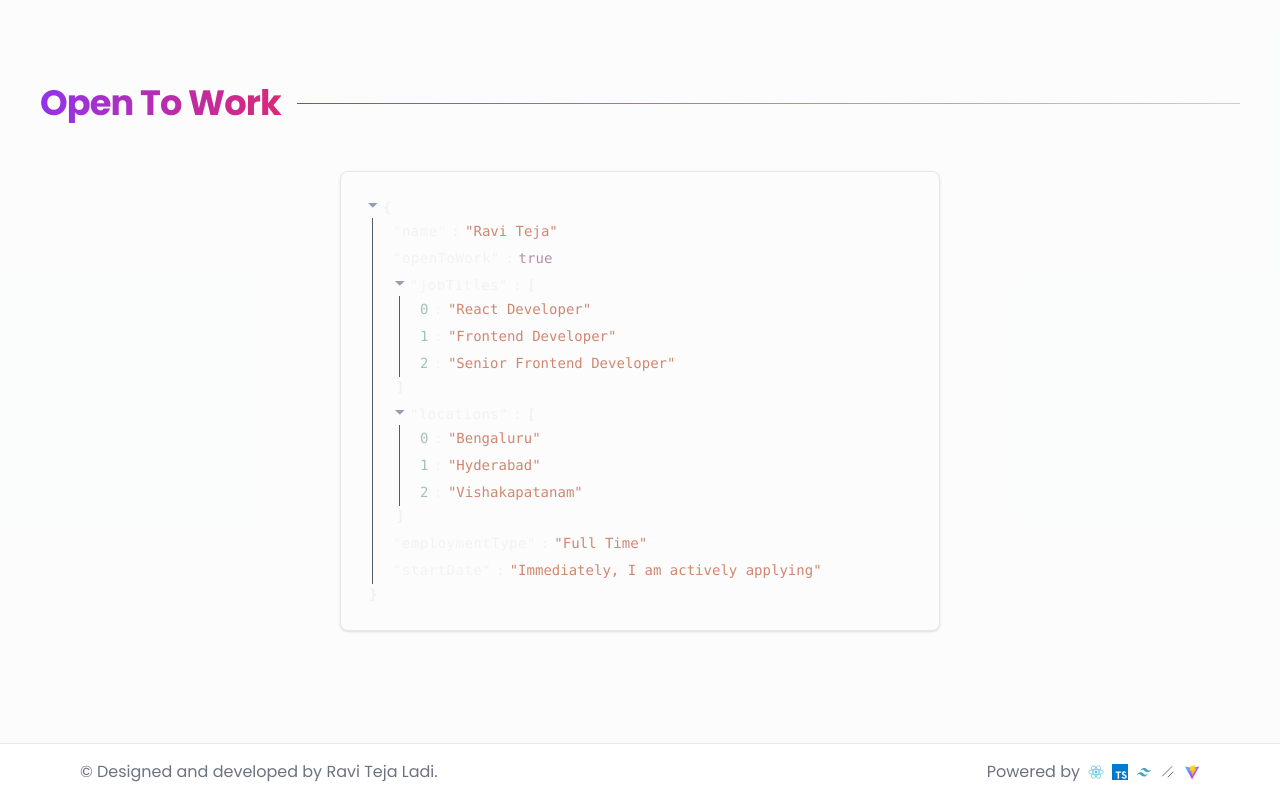
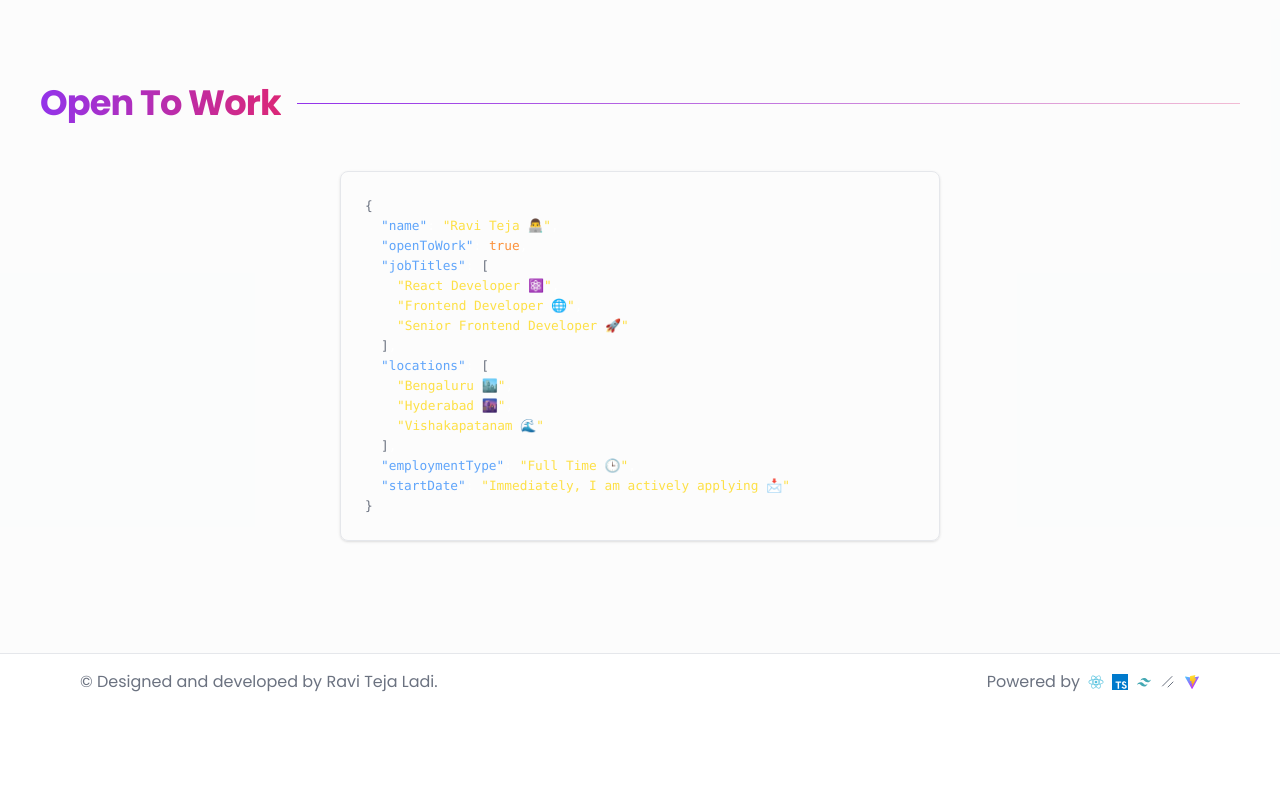
Before and after one commit to RaviTejaLadi/ravitejal, a React (Vite) app: page / in a window 1280 px wide. Shown: the part 7348-8148 px from the top of the page. After the commit the page ends 8058 px from the top, so only its background shows below. Built offline with nearby package versions, Linux system fonts and the light colour scheme.

Commit message:
feat: remove react-json-view dependency and implement custom JSON rendering in OpenToWork component

```diff
--- a/package.json
+++ b/package.json
@@ -26,7 +26,6 @@
     "postcss": "^8.5.3",
     "react": "^19.0.0",
     "react-dom": "^19.0.0",
-    "react-json-view": "^1.21.3",
     "react-router-dom": "^7.4.0",
     "tailwind-merge": "^3.0.2",
     "tailwindcss-animate": "^1.0.7"
--- a/src/pages/OpenToWork.tsx
+++ b/src/pages/OpenToWork.tsx
@@ -1,14 +1,74 @@
 import { Card } from '@/components/ui/card';
-import ReactJson from 'react-json-view';
 
 const OpenToWork = () => {
-  const openToWorkData = {
-    name: 'Ravi Teja',
-    openToWork: true,
-    jobTitles: ['React Developer', 'Frontend Developer', 'Senior Frontend Developer'],
-    locations: ['Bengaluru', 'Hyderabad', 'Vishakapatanam'],
-    employmentType: 'Full Time',
-    startDate: 'Immediately, I am actively applying',
+  const renderJsonWithHighlight = () => {
+    return (
+      <div className=" text-green-400 p-6 rounded-lg overflow-x-auto font-mono text-sm">
+        <div className="whitespace-pre">
+          <span className="text-gray-500">{'{'}</span>
+          <div className="ml-4">
+            <span className="text-blue-400">"name"</span>
+            <span className="text-white">: </span>
+            <span className="text-yellow-300">"Ravi Teja 👨‍💻"</span>
+            <span className="text-white">,</span>
+          </div>
+          <div className="ml-4">
+            <span className="text-blue-400">"openToWork"</span>
+            <span className="text-white">: </span>
+            <span className="text-orange-400">true</span>
+            <span className="text-white">,</span>
+          </div>
+          <div className="ml-4">
+            <span className="text-blue-400">"jobTitles"</span>
+            <span className="text-white">: </span>
+            <span className="text-gray-500">[</span>
+            <div className="ml-4">
+              <span className="text-yellow-300">"React Developer ⚛️"</span>
+              <span className="text-white">,</span>
+            </div>
+            <div className="ml-4">
+              <span className="text-yellow-300">"Frontend Developer 🌐"</span>
+              <span className="text-white">,</span>
+            </div>
+            <div className="ml-4">
+              <span className="text-yellow-300">"Senior Frontend Developer 🚀"</span>
+            </div>
+            <span className="text-gray-500">]</span>
+            <span className="text-white">,</span>
+          </div>
+          <div className="ml-4">
+            <span className="text-blue-400">"locations"</span>
+            <span className="text-white">: </span>
+            <span className="text-gray-500">[</span>
+            <div className="ml-4">
+              <span className="text-yellow-300">"Bengaluru 🏙️"</span>
+              <span className="text-white">,</span>
+            </div>
+            <div className="ml-4">
+              <span className="text-yellow-300">"Hyderabad 🌆"</span>
+              <span className="text-white">,</span>
+            </div>
+            <div className="ml-4">
+              <span className="text-yellow-300">"Vishakapatanam 🌊"</span>
+            </div>
+            <span className="text-gray-500">]</span>
+            <span className="text-white">,</span>
+          </div>
+          <div className="ml-4">
+            <span className="text-blue-400">"employmentType"</span>
+            <span className="text-white">: </span>
+            <span className="text-yellow-300">"Full Time 🕒"</span>
+            <span className="text-white">,</span>
+          </div>
+          <div className="ml-4">
+            <span className="text-blue-400">"startDate"</span>
+            <span className="text-white">: </span>
+            <span className="text-yellow-300">"Immediately, I am actively applying 📩"</span>
+          </div>
+          <span className="text-gray-500">{'}'}</span>
+        </div>
+      </div>
+    );
   };
 
   return (
@@ -21,25 +81,7 @@ const OpenToWork = () => {
           <div className="ml-4 h-px bg-gradient-to-r from-purple-600 to-pink-600/30 flex-grow" />
         </div>
 
-        <Card className="mx-auto bg-inherit p-5 w-1/2">
-          <ReactJson
-            src={openToWorkData}
-            theme="ocean"
-            displayDataTypes={false}
-            displayObjectSize={false}
-            enableClipboard={false}
-            collapsed={false}
-            name={null}
-            style={{
-              fontFamily: 'Monaco, Menlo, "Ubuntu Mono", monospace',
-              fontSize: '14px',
-              lineHeight: '1.5',
-              backgroundColor: 'inherit',
-              padding: '5px',
-              border: '5px',
-            }}
-          />
-        </Card>
+        <Card className="bg-inherit w-1/2 mx-auto">{renderJsonWithHighlight()}</Card>
       </div>
     </section>
   );
```
Also changed, not shown: 1 other file (tests, documents, lock files or other folders).
